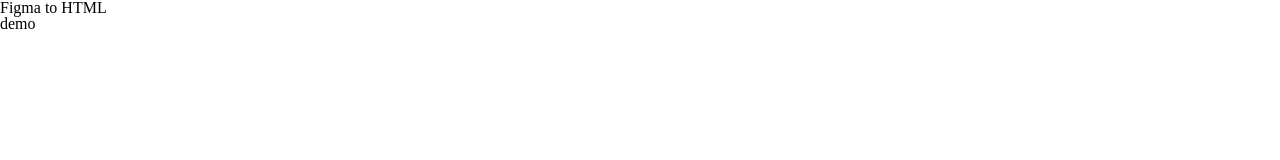
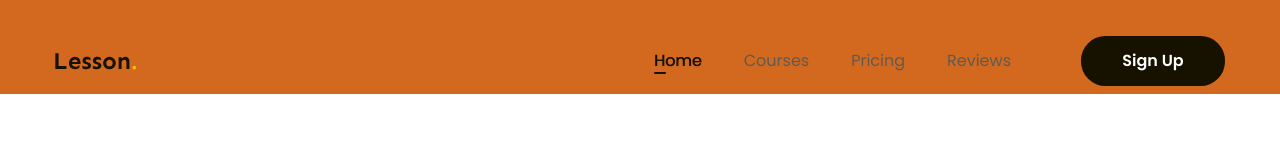
Before and after one commit to huonggiang1412/figma-to-html, a plain HTML site: page Bai90.1/index.html in a window 1280 px wide. Shown: the top 160 px of the page. Drawn offline with Linux system fonts and the light colour scheme.

Commit message:
p3 làm phần header

```diff
--- a/Bai90.1/assets/css/style.css
+++ b/Bai90.1/assets/css/style.css
@@ -7,4 +7,79 @@
 /* khôi phục lại cỡ chữ mặc định theo rem  */
 body {
     font-size: 1.6rem;
+    font-family: "Poppins", sans-serif;
 }
+/* ====================common====================== */
+a{
+    text-decoration: none;
+}
+.btn {
+    display: inline-block;
+    min-width: 118px;
+    padding: 0 16px ;
+    line-height: 50px;
+    color: #FFF;
+    text-align: center;
+    font-style: normal;
+    font-size: 1.6rem;
+    font-weight: 600;
+    border-radius: 24.5px;
+    background: #171100;
+}
+.main-content {
+    width: 1170px;
+    max-width: calc(100% - 48px);
+    margin-left: auto;
+    margin-right: auto;
+}
+
+
+/* ====================header======================== */
+.header {
+    background-color: chocolate;
+}
+.header.fixed {
+    position: sticky;
+    top: -28px;
+}
+.header .body {
+    display: flex;
+    align-items: center;
+    padding: 36px 0 8px;
+}
+.nav {
+    margin-left: auto;
+}
+.nav ul{
+    display: flex;
+}
+.nav a {
+    color: #5F5B53;
+    text-align: center;
+    font-size: 1.6rem;
+    padding: 8px 21px;
+    position: relative;
+}
+.nav li.active a, .nav a:hover {
+    color: #171100;
+    /* sử dụng currentColor để lấy màu sắc hiện tại */
+    text-shadow: 0.5px 0 0 currentColor;
+
+}
+.nav li.active a::after {
+    position: absolute;
+    display: block;
+    left: 21px ;
+    bottom: 6px;
+    content: "";
+    width: 12px;
+    height: 2px;
+    border-radius: 1px;
+    background: #171100;
+}
+.header .btn-sign-up {
+    min-width: 144px;
+}
+.header .action {
+    margin-left: 49px;
+}
--- a/Bai90.1/index.html
+++ b/Bai90.1/index.html
@@ -5,13 +5,45 @@
     <meta name="viewport" content="width=device-width, initial-scale=1.0">
     <!-- reset css -->
     <link rel="stylesheet" href="./assets/css/reset.css">
+    <!-- embed font -->
+    <link rel="preconnect" href="https://fonts.googleapis.com">
+    <link rel="preconnect" href="https://fonts.gstatic.com" crossorigin>
+    <link href="https://fonts.googleapis.com/css2?family=Poppins:ital,wght@0,400;0,500;0,600;0,700;1,400&family=Sen:wght@700&display=swap" rel="stylesheet">
 
     <!-- style css -->
     <link rel="stylesheet" href="./assets/css/style.css">
     <title>Figma to HTML tuhoc.cc</title>
 </head>
-<body>
-    <h1>Figma to HTML</h1>
-    <h2>demo</h2>
+<body style="height: 10000px;">
+    <!-- header -->
+    <header class="header fixed">
+        <div class="main-content">
+            <div class="body">
+                <!-- logo -->
+                <img src="./assets/img/Lesson..svg" alt="Lesson" class="logo">
+                <!-- nav -->
+                <nav class="nav">
+                    <ul>
+                        <li class="active">
+                            <a href="#!">Home</a>
+                        </li>
+                        <li>
+                            <a href="#!">Courses</a>
+                        </li>
+                        <li>
+                            <a href="#!">Pricing</a>
+                        </li>
+                        <li>
+                            <a href="#!">Reviews</a>
+                        </li>
+                    </ul>
+                </nav>
+                <!-- btn action -->
+                <div class="action">
+                    <a href="#!" class="btn btn-sign-up">Sign Up</a>
+                </div>
+            </div>
+        </div>
+    </header>
 </body>
 </html>
```
Also changed, not shown: Bai90.1/assets/img/Lesson..svg (added).
